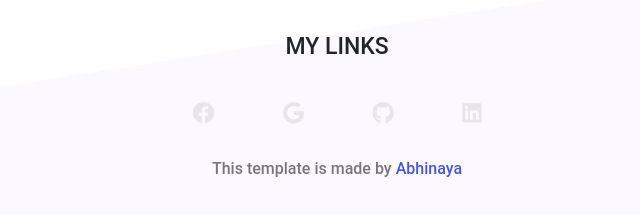
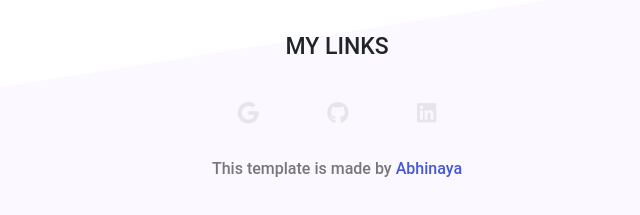
Before and after one commit to Abhiaish/portfolio, a plain HTML site: page index.html in a window 1280 px wide. Shown: the part 3272-3487 px from the top of the page, 303-943 px from the left. Drawn offline with Linux system fonts and the light colour scheme.

Commit message:
first commit

```diff
--- a/index.html
+++ b/index.html
@@ -216,7 +216,6 @@
         <div class="">
             <div class="social text-center">
                 <h5 class="text-uppercase">My Links</h5>
-            <a href="https://www.facebook.com/abhinaya.abhi.391"><i class="fab fa-facebook"></i></a>
                 <a href="mailto:abhinayaaish95@gmail.com"><i class="fab fa-google"></i></a>
                 <a href="https://github.com/Abhiaish"><i class="fab fa-github"></i></a>
                 <a href="https://www.linkedin.com/in/abhinaya-r-821ba4b6/"><i class="fab fa-linkedin"></i></a>
```
Also changed, not shown: 2 other files.
